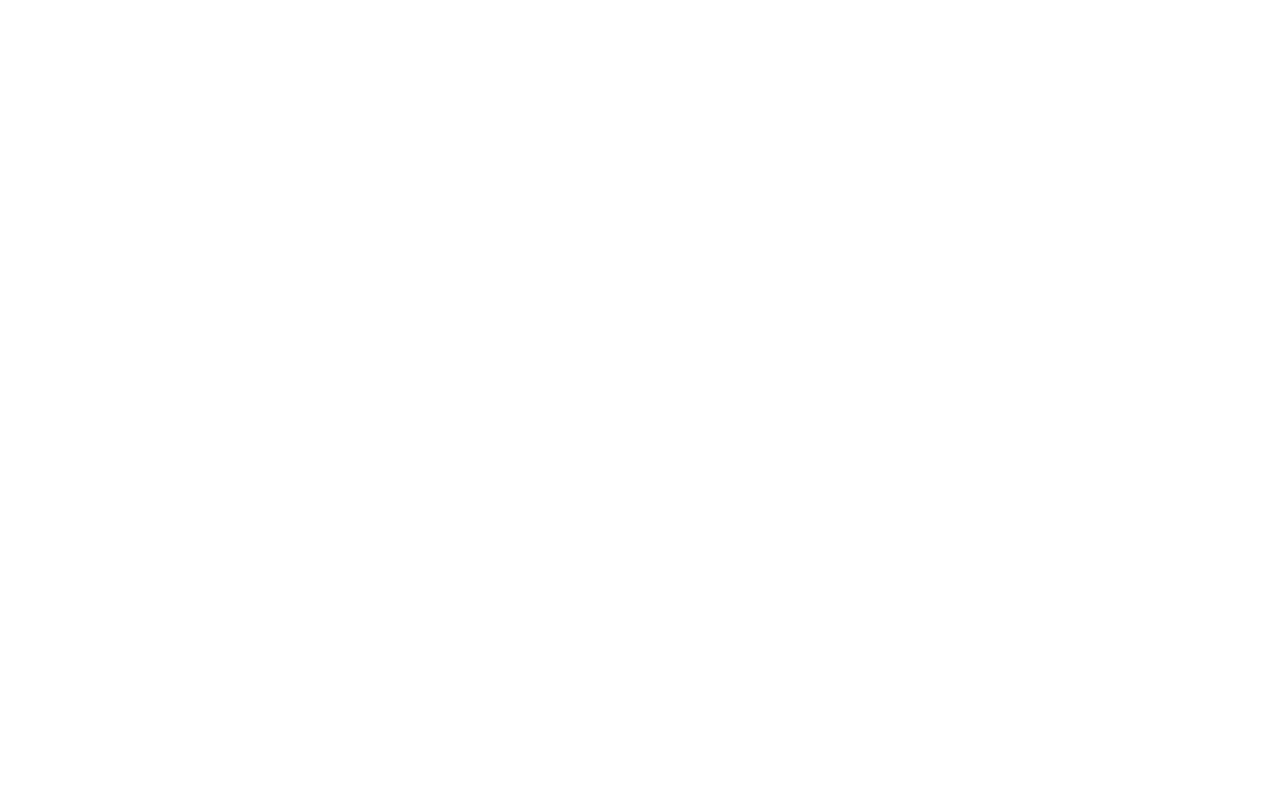
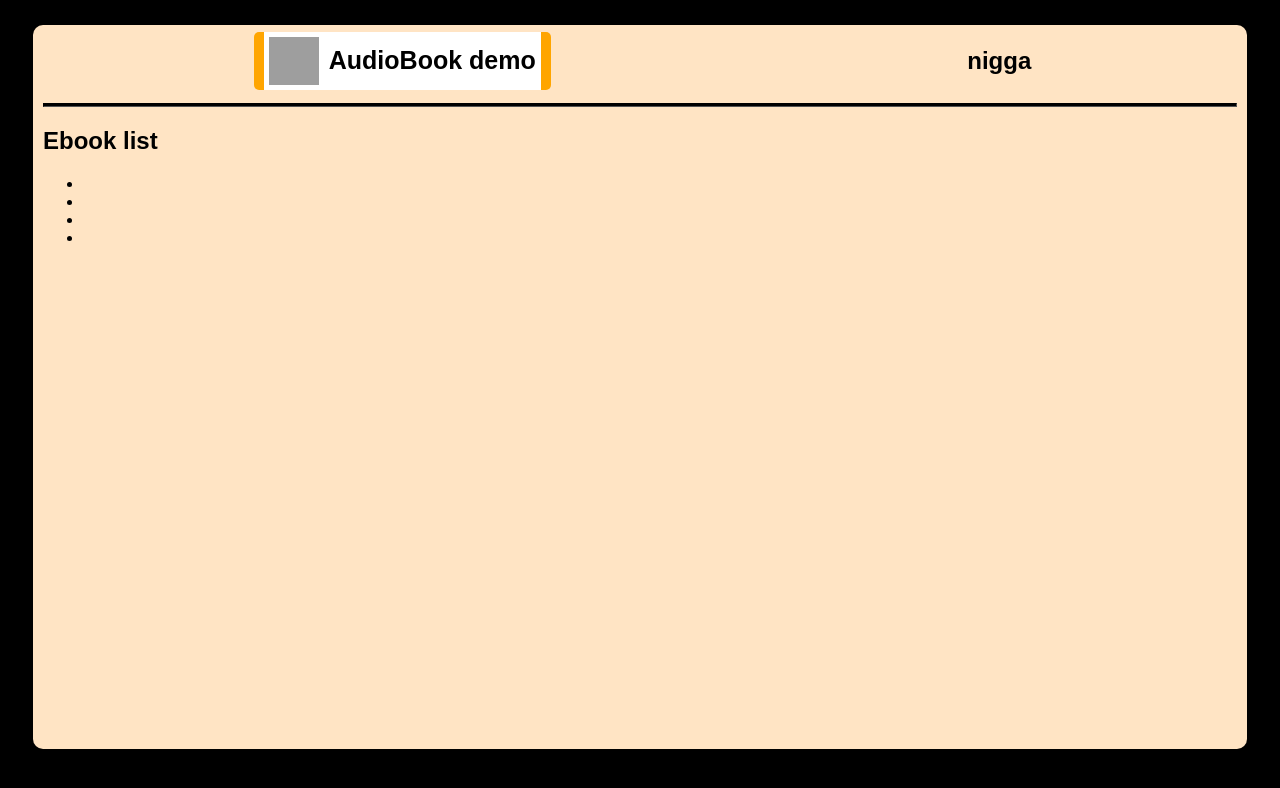
Before and after one commit to Farhat-141/Audiobook-project-demo, a plain HTML site: page index.html in a window 1280 px wide. Drawn offline with Linux system fonts and the light colour scheme; grey boxes are pictures that could not be loaded.

Commit message:
initial design

```diff
--- a/index.html
+++ b/index.html
@@ -8,8 +8,25 @@
     <link rel="icon" href="https://encrypted-tbn0.gstatic.com/images?q=tbn:ANd9GcSQWHrX1kIHCmuCF4JpGopXU69MD2jnFN4f0g&s">
 </head>
 <body>
-
-
+    <div class="container">
+        <header>
+            <div onclick = " window.location.href = 'index.html' ">
+                <img src="https://encrypted-tbn0.gstatic.com/images?q=tbn:ANd9GcSQWHrX1kIHCmuCF4JpGopXU69MD2jnFN4f0g&s" alt="logo">
+                <h1>AudioBook demo</h1>
+            </div>
+            <h2>nigga</h2>
+        </header>
+        <hr id="cross">
+        <section class="Ebook">
+            <h1>Ebook list</h1>
+            <ul id="ebooklist">
+                <li></li>
+                <li></li>
+                <li></li>
+                <li></li>
+            </ul>
+        </section>
+    </div>
     <script src="scripts.js"></script>
 </body>
 </html>
--- a/scripts.js
+++ b/scripts.js
@@ -0,0 +1,2 @@
+let listEl = document.getElementById('ebooklist');
+console.log(listEl);
--- a/styles.css
+++ b/styles.css
@@ -0,0 +1,54 @@
+body{
+    background-color: black;
+}
+.container{
+    background-color: bisque;
+    font-family: Arial, Helvetica, sans-serif;
+    margin: 25px;
+    padding: 2px 10px;
+    border-radius: 10px;
+    height: 90vh;
+}
+header{
+    display: flex;
+    justify-content: space-around;
+}
+header div{
+    display: flex;
+    flex-direction: row;
+    vertical-align: middle;
+    align-items: center;
+    margin: 5px;
+    padding: 5px;
+    border-left: 10px solid orange;
+    border-right: 10px solid orange;
+    width: fit-content;
+    background-color: white;
+    border-radius: 5px;
+    transition: 0.2s ease-in;
+}
+header div:hover{
+    box-shadow: 0 0 30px black;
+    transition: 0.2s ease-in;
+    cursor: pointer;
+}
+header h2:hover{
+    box-shadow: 0 0 30px black;
+    transition: 0.2s ease-in;
+    cursor: pointer;
+}
+header div h1{
+    margin: 0;
+    margin-left: 10px;
+    font-size: 25px;
+}
+header div img{
+    width: 50px;
+    height: 100%;
+}
+#cross{
+    border-color: black;
+    background-color: black;
+    height: 2px;
+    border-radius: px;
+}
```
